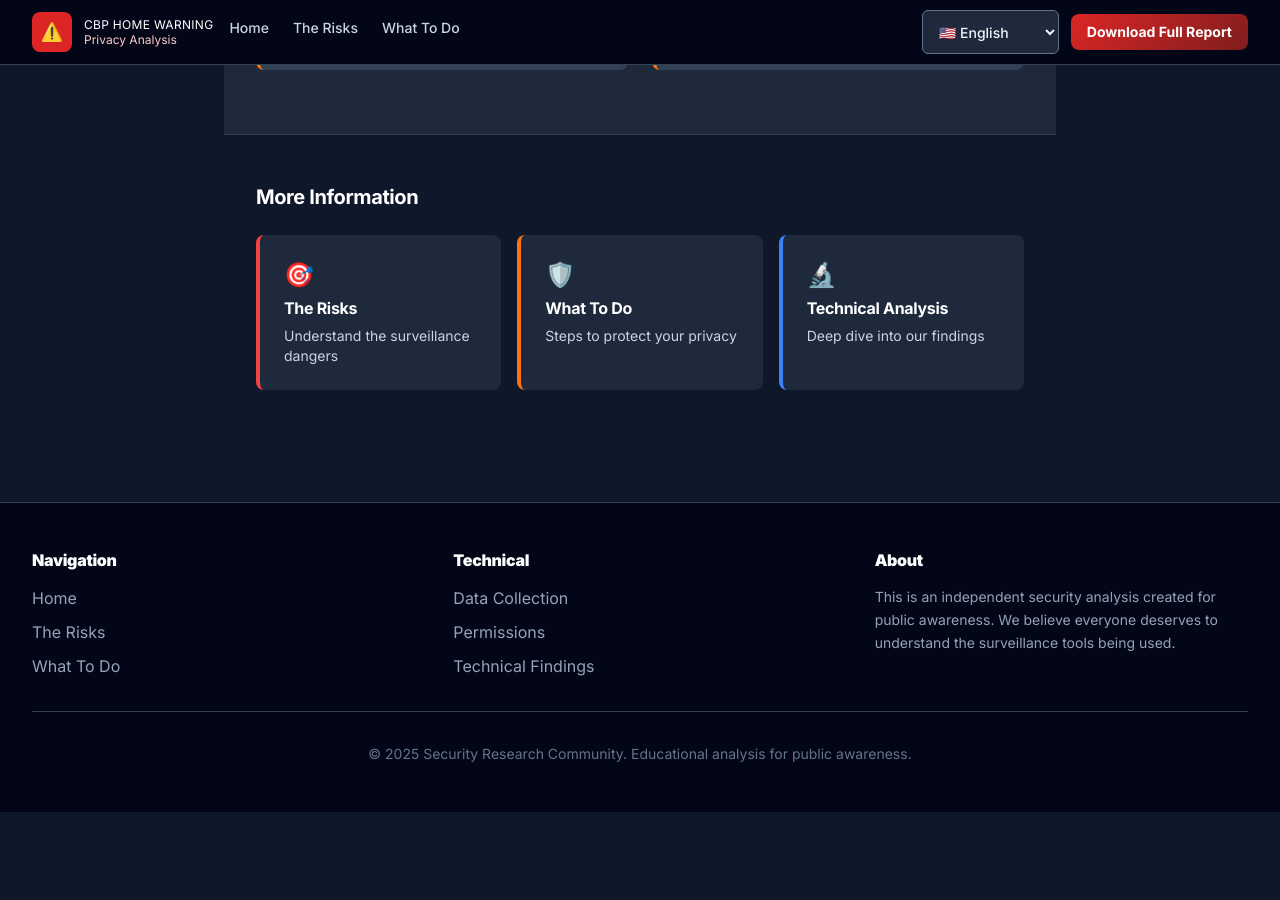
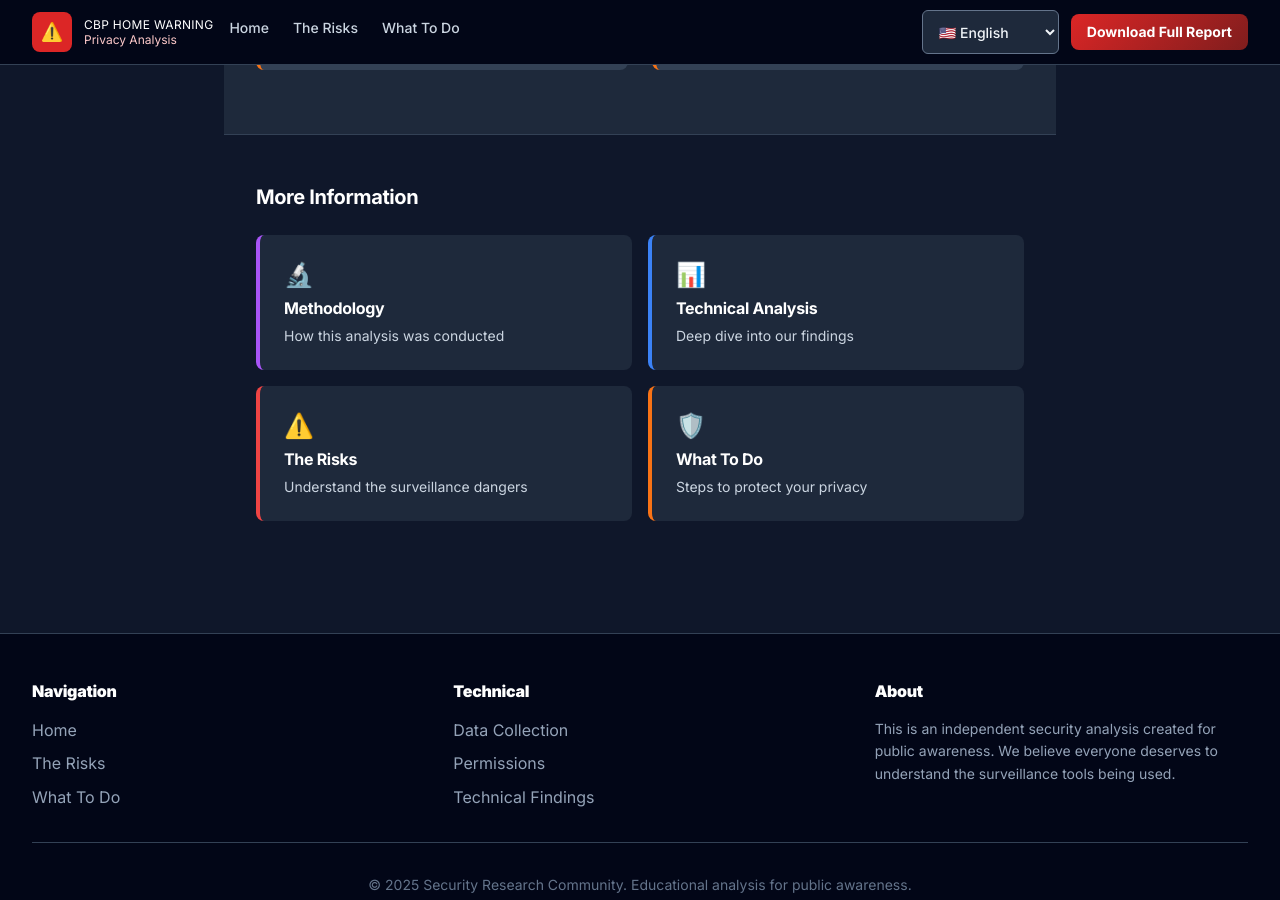
Before and after one commit to chingalamigra/cbp-home, a Jekyll site: the page built from data-collection.md, in a window 1280 px wide and 900 px high, scrolled down 18113 px. Built offline with Jekyll 4.4.1, drawn with Linux system fonts in a browser that asks for light colours; nearby versions of some CDN libraries; before the commit the page ends 18925 px from its top, so only the background shows below that.

Commit message:
Add more dataz

```diff
--- a/_layouts/page.html
+++ b/_layouts/page.html
@@ -243,9 +243,19 @@ layout: default
         <div class="max-w-4xl mx-auto px-4 sm:px-6 lg:px-8">
             <h2 id="related-heading" class="text-xl font-bold text-white mb-6">More Information</h2>
             <nav aria-label="Related pages">
-                <div class="grid grid-cols-1 md:grid-cols-3 gap-4">
+                <div class="grid grid-cols-1 md:grid-cols-2 gap-4">
+                    <a href="{{ '/methodology.html' | relative_url }}" class="bg-slate-800 hover:bg-slate-700 rounded-lg p-6 transition-smooth border-l-4 border-purple-500 focus-visible">
+                        <div class="text-2xl mb-2" aria-hidden="true">🔬</div>
+                        <h3 class="text-white font-bold mb-2">Methodology</h3>
+                        <p class="text-slate-300 text-sm">How this analysis was conducted</p>
+                    </a>
+                    <a href="{{ '/findings.html' | relative_url }}" class="bg-slate-800 hover:bg-slate-700 rounded-lg p-6 transition-smooth border-l-4 border-blue-500 focus-visible">
+                        <div class="text-2xl mb-2" aria-hidden="true">📊</div>
+                        <h3 class="text-white font-bold mb-2">Technical Analysis</h3>
+                        <p class="text-slate-300 text-sm">Deep dive into our findings</p>
+                    </a>
                     <a href="{{ '/risks.html' | relative_url }}" class="bg-slate-800 hover:bg-slate-700 rounded-lg p-6 transition-smooth border-l-4 border-red-500 focus-visible">
-                        <div class="text-2xl mb-2" aria-hidden="true">🎯</div>
+                        <div class="text-2xl mb-2" aria-hidden="true">⚠️</div>
                         <h3 class="text-white font-bold mb-2">The Risks</h3>
                         <p class="text-slate-300 text-sm">Understand the surveillance dangers</p>
                     </a>
@@ -253,11 +263,6 @@ layout: default
                         <div class="text-2xl mb-2" aria-hidden="true">🛡️</div>
                         <h3 class="text-white font-bold mb-2">What To Do</h3>
                         <p class="text-slate-300 text-sm">Steps to protect your privacy</p>
-                    </a>
-                    <a href="{{ '/findings.html' | relative_url }}" class="bg-slate-800 hover:bg-slate-700 rounded-lg p-6 transition-smooth border-l-4 border-blue-500 focus-visible">
-                        <div class="text-2xl mb-2" aria-hidden="true">🔬</div>
-                        <h3 class="text-white font-bold mb-2">Technical Analysis</h3>
-                        <p class="text-slate-300 text-sm">Deep dive into our findings</p>
                     </a>
                 </div>
             </nav>
```
Also changed, not shown: index.md (+1 -0 lines).
